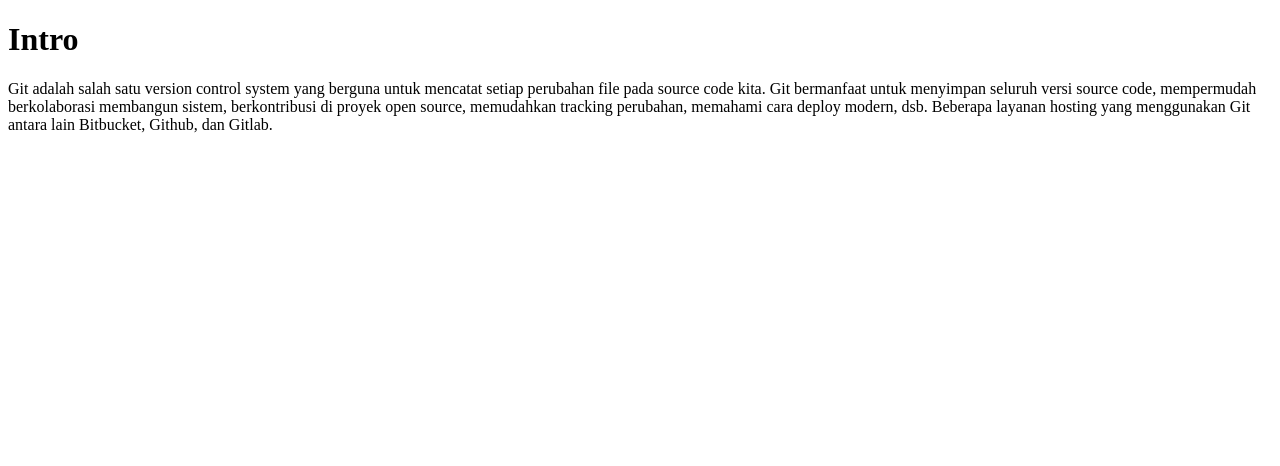
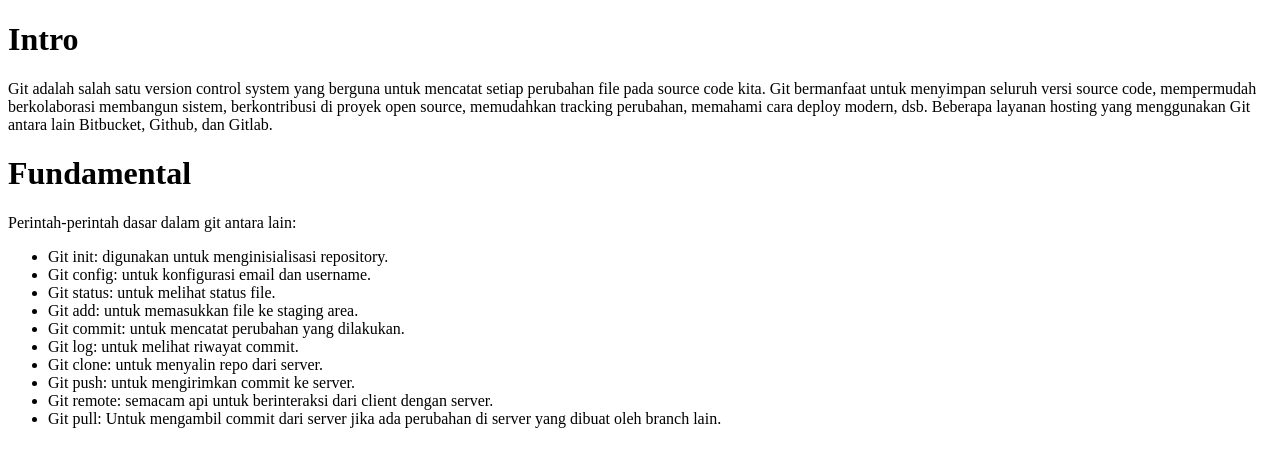
Before and after one commit to alyadulya/git-summary, a plain HTML site: page index.html in a window 1280 px wide. Drawn offline with Linux system fonts and the light colour scheme.

Commit message:
fundamental

```diff
--- a/index.html
+++ b/index.html
@@ -9,5 +9,20 @@
 <body>
     <h1>Intro</h1>
     <p>Git adalah salah satu version control system yang berguna untuk mencatat setiap perubahan file pada source code kita. Git bermanfaat untuk menyimpan seluruh versi source code, mempermudah berkolaborasi membangun sistem, berkontribusi di proyek open source, memudahkan tracking perubahan, memahami cara deploy modern, dsb. Beberapa layanan hosting yang menggunakan Git antara lain Bitbucket, Github, dan Gitlab.</p>
+
+    <h1>Fundamental</h1>
+    <p>Perintah-perintah dasar dalam git antara lain:</p>
+    <ul>
+        <li>Git init: digunakan untuk menginisialisasi repository.</li>
+        <li>Git config: untuk konfigurasi email dan username.</li>
+        <li>Git status: untuk melihat status file.</li>
+        <li>Git add: untuk memasukkan file ke staging area.</li>
+        <li>Git commit: untuk mencatat perubahan yang dilakukan.</li>
+        <li>Git log: untuk melihat riwayat commit.</li>
+        <li>Git clone: untuk menyalin repo dari server.</li>
+        <li>Git push: untuk mengirimkan commit ke server.</li>
+        <li>Git remote: semacam api untuk berinteraksi dari client dengan server.</li>
+        <li>Git pull: Untuk mengambil commit dari server jika ada perubahan di server yang dibuat oleh branch lain.</li>
+    </ul>
 </body>
 </html>
```
